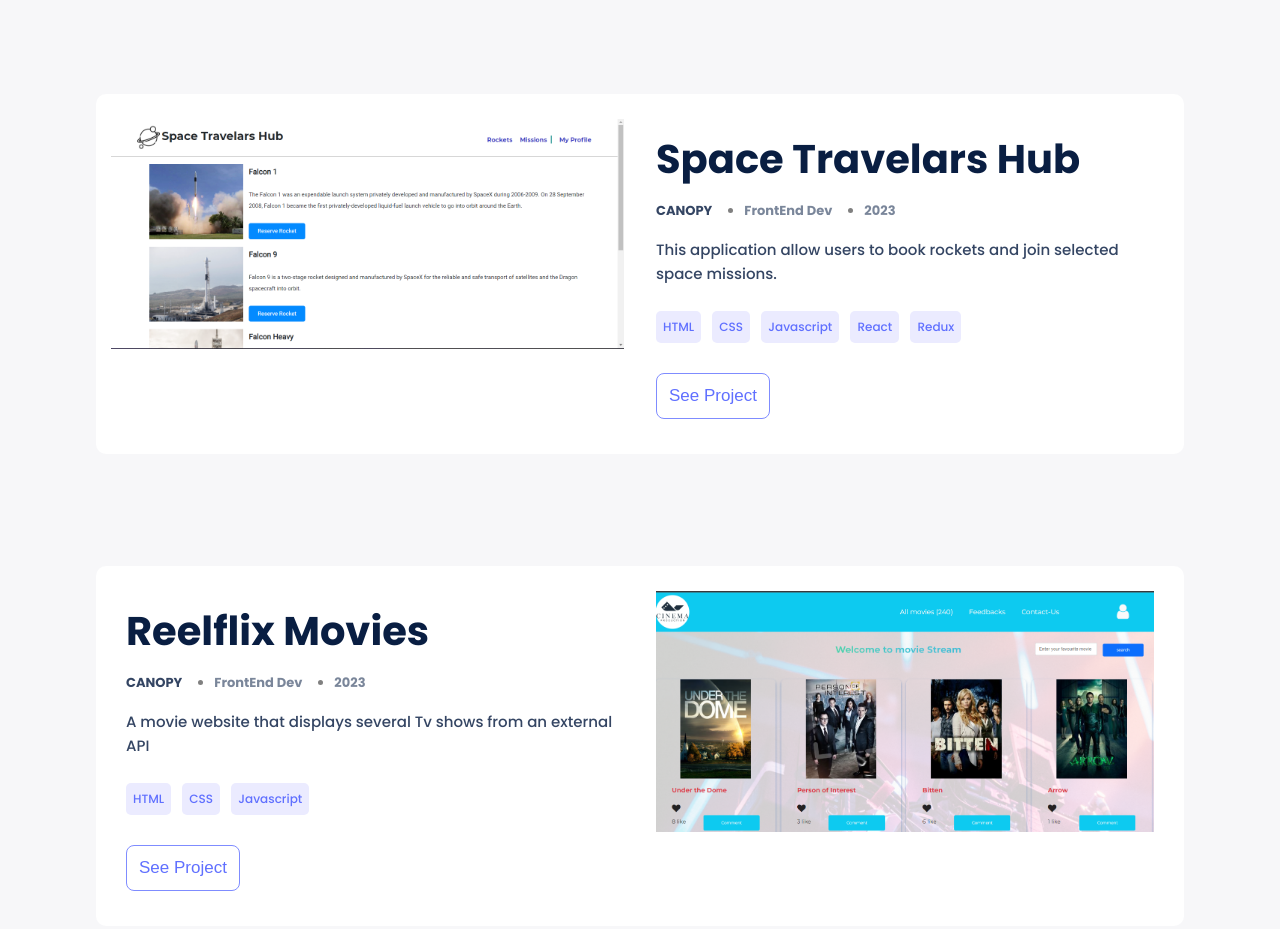
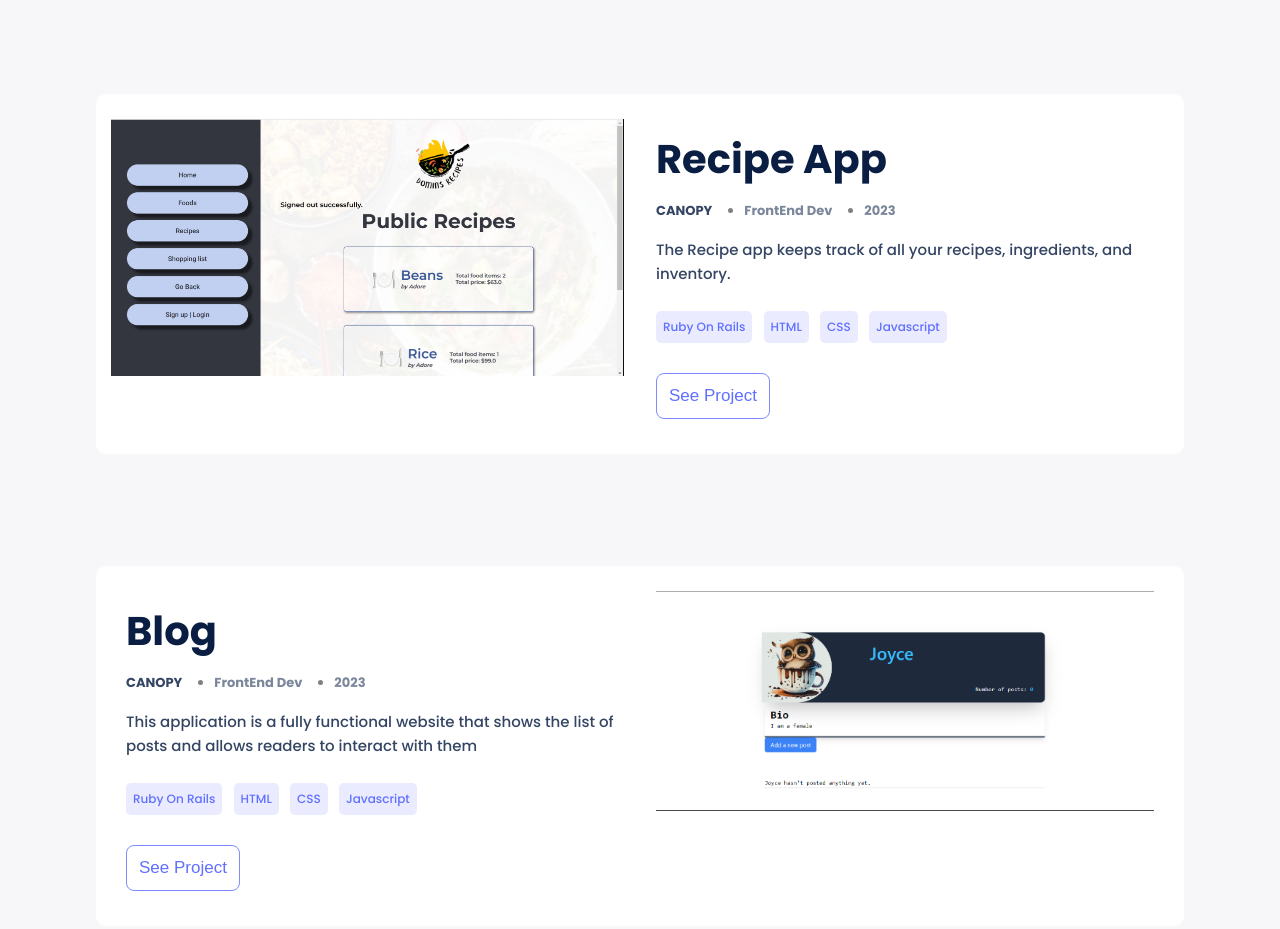
Before and after one commit to Ayokunnumi1/Portfolio, a website: page index.html in a window 1280 px wide. Shown: the part 920-1849 px from the top of the page. Drawn offline with Linux system fonts and the light colour scheme.

Commit message:
Update projects

```diff
--- a/index.html
+++ b/index.html
@@ -121,6 +121,10 @@
                     </p>
                     <ul class="dropdown-list">
                         <li>
+                            <img src="images/ruby.png" alt="" class="ruby-img">
+                            <span>Ruby</span>
+                        </li>
+                        <li>
                             <img src="images/js.png" alt="">
                             <span>Javascript</span>
                         </li>
--- a/main.js
+++ b/main.js
@@ -6,6 +6,24 @@ const headerHeroSection = document.querySelector('.header-hero-section');
 const projectSection = document.querySelector('.project-section');
 const popupSection = document.querySelector('.pop-up');
 const projects = [
+  {
+    name: 'Recipe App',
+    description: 'The Recipe app keeps track of all your recipes, ingredients, and inventory.',
+    image: 'images/recipe.png',
+    technologies: ['Ruby On Rails', 'HTML', 'CSS', 'Javascript'],
+    // liveLink: 'https://ayokunnumi1.github.io/space-travelers-hub/',
+    sourceLink: 'https://github.com/Ayokunnumi1/ayk-recipe-app',
+    id: 'tonic',
+  },
+  {
+    name: 'Blog',
+    description: 'This application is a fully functional website that shows the list of posts and allows readers to interact with them',
+    image: 'images/blog.png',
+    technologies: ['Ruby On Rails', 'HTML', 'CSS', 'Javascript'],
+    // liveLink: 'https://ayokunnumi1.github.io/space-travelers-hub/',
+    sourceLink: 'https://github.com/Ayokunnumi1/blog_app',
+    id: 'tonic',
+  },
   {
     name: 'Space Travelars Hub',
     description: 'This application allow users to book rockets and join selected space missions.',
@@ -35,7 +53,7 @@ const projects = [
   },
   {
     name: 'Rock Paper Scissors',
-    description: 'A smart assistant to make driving more safe, efficient, and fun by unlocking your most expensive computer: your car.',
+    description: 'A fun game built with vanilla javascript',
     image: 'images/RPS.png',
     technologies: ['HTML', 'CSS', 'javascript'],
     liveLink: 'https://ayokunnumi1.github.io/Odin-Rock-Paper-Scissors/',
--- a/style.css
+++ b/style.css
@@ -196,6 +196,11 @@ header {
 .hero-icon-container img:hover {
   transition: all 0.7s linear;
   transform: scale(1.3);
+}
+
+.ruby-img {
+  width: 50px;
+  height: 50px;
 }
 
 .project-section {
```
Also changed, not shown: images/blog.png (added), images/recipe.png (added), images/ruby.png (added).
